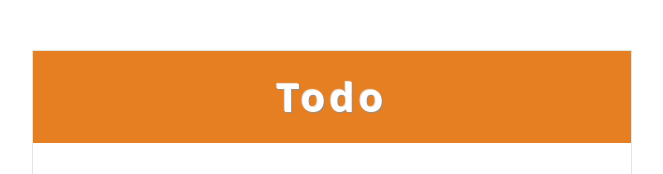
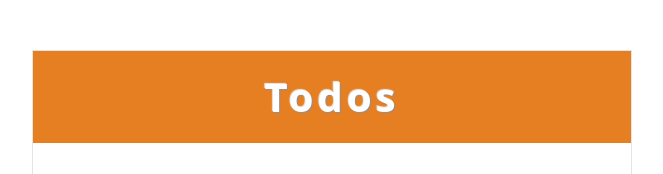
Before and after one commit to at-chaudang/todo-vue-pwa-dc, a Vue app: page / in a window 1280 px wide. Shown: the top 174 px of the page, without its empty margins (308-971 px from the left). Built offline with nearby package versions, Linux system fonts and the light colour scheme.

Commit message:
Change name app Todo => Todos

```diff
--- a/src/components/layouts/Header.vue
+++ b/src/components/layouts/Header.vue
@@ -1,7 +1,7 @@
 <template>
   <header class="page-header">
     <h1 class="logo txt-center">
-      <span class="white">Todo</span>
+      <span class="white">Todos</span>
     </h1>
   </header>
 </template>
```
